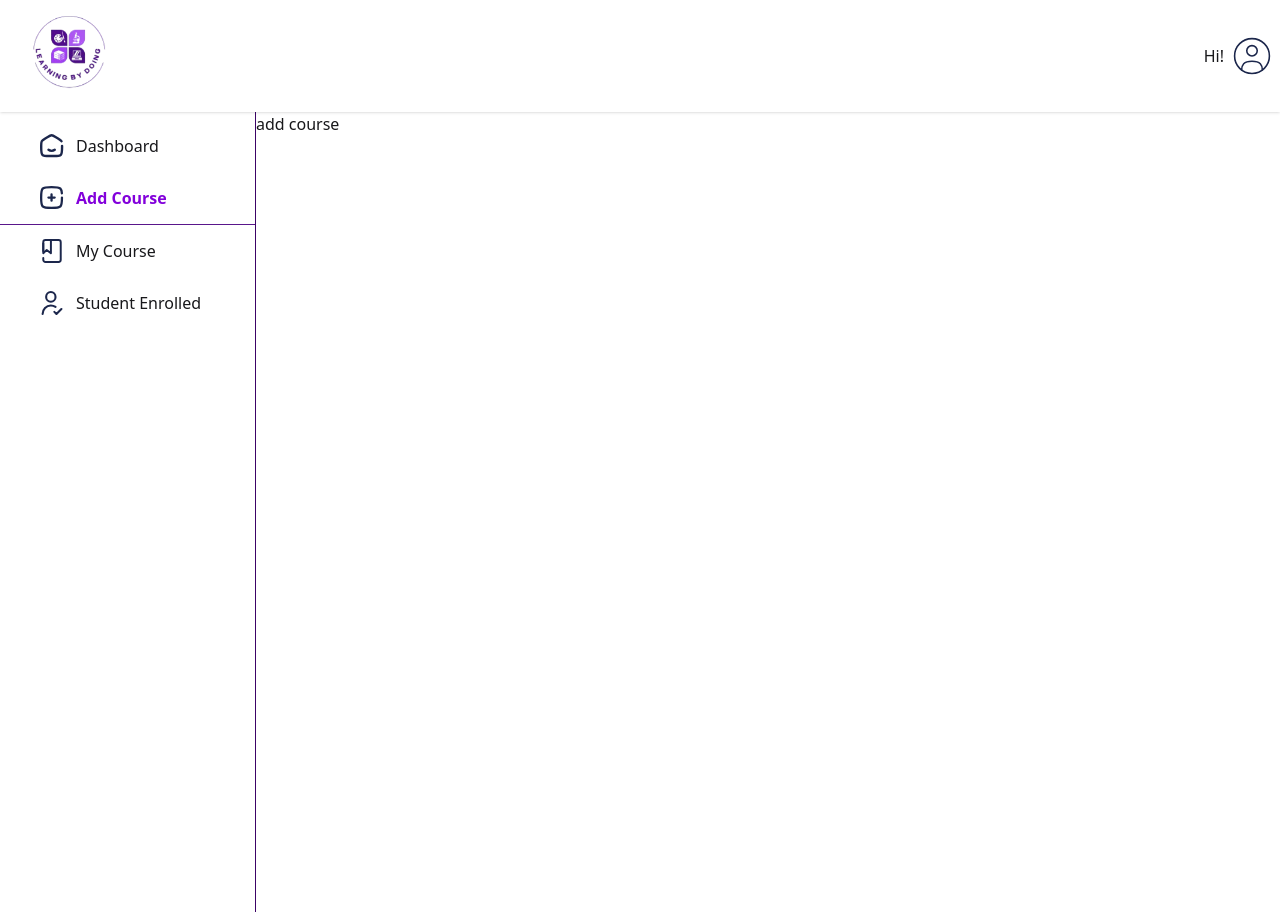
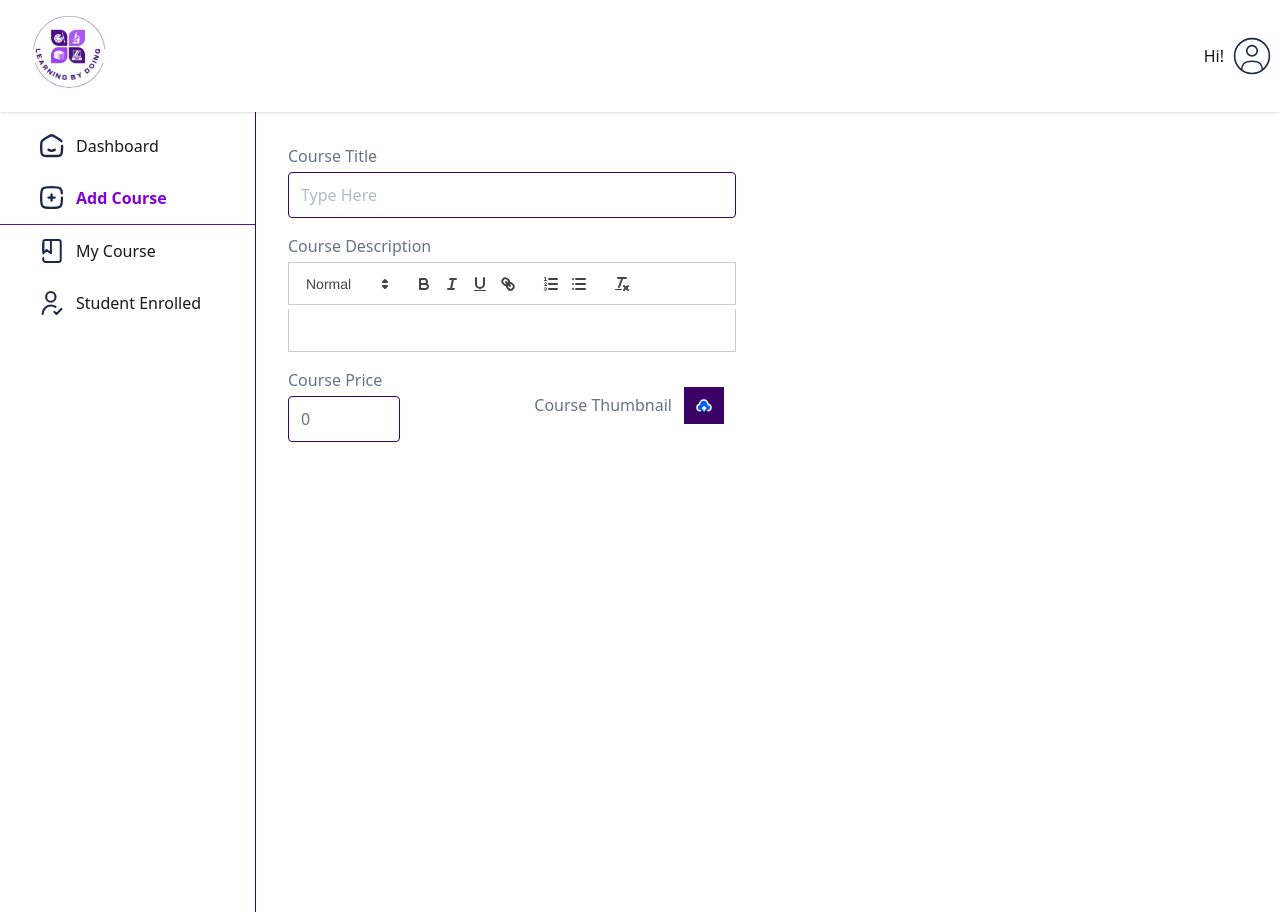
Before and after one commit to almamun528/LMS, a React (Vite) app in the folder SkillSprint-Client/: page /educator/add-course in a window 1280 px wide. Built offline with nearby package versions, Linux system fonts and the light colour scheme; no server answers.

Commit message:
add course form and state

```diff
--- a/SkillSprint-Client/src/App.jsx
+++ b/SkillSprint-Client/src/App.jsx
@@ -19,6 +19,10 @@ import { authObserver } from "./ReduxAPI/Auth/authObserver";
 import RedirectIfAuth from "./component/RedirectIfAuth/RedirectIfAuth";
 import Blog from "./pages/Blog/Blog";
 import BlogDetails from "./component/Blogs/BlogDetails";
+import "quill/dist/quill.snow.css";
+
+
+
 
 const App = () => {
   const dispatch = useDispatch();
@@ -73,3 +77,4 @@ const App = () => {
 };
 
 export default App;
+// 6h 17m
--- a/SkillSprint-Client/src/pages/educator/AddCourse.jsx
+++ b/SkillSprint-Client/src/pages/educator/AddCourse.jsx
@@ -1,11 +1,95 @@
-import React from 'react'
+import React, { useEffect, useRef, useState } from "react";
+import uniqid from "uniquid";
+import Quill from "quill";
+import { assets } from "../../assets/assets";
 
 const AddCourse = () => {
+  const quillRef = useRef(null);
+  const editorRef = useRef(null);
+
+  // states
+  const [courseTitle, setCourseTitle] = useState("");
+  const [coursePrice, setCoursePrice] = useState(0);
+  const [discount, setDiscount] = useState(0);
+  const [image, setImage] = useState(null);
+  const [chapters, setChapters] = useState([]);
+
+  const [showPopup, setPopup] = useState(null);
+  const [currentChapterId, setCurrentChapterId] = useState(null);
+  const [lectureDetails, setLectureDetails] = useState({
+    lectureTitle: "",
+    lectureDuration: "",
+    lectureUrl: "",
+    isPreviewFree: false,
+  });
+  // states ends
+  useEffect(() => {
+    // Initial Quill only once
+    if (!quillRef.current && editorRef.current) {
+      quillRef.current = new Quill(editorRef.current, { theme: "snow" });
+    }
+  }, []);
   return (
-    <div>
-      add course
-    </div>
-  )
-}
+    <section className="h-screen overflow-scroll flex flex-col items-start justify-between md:p-8 md:pb-0 p-4 pt-8 pb-0">
+      <form className="flex flex-col gap-4 max-w-md w-full text-gray-500">
+        <div className="flex flex-col gap-1">
+          <p>Course Title</p>
+          <input
+            type="text"
+            onChange={(e) => setCourseTitle(e.target.value)}
+            placeholder="Type Here"
+            className="outline-none md:py-2.5 py-2 px-3 rounded border border-purple-950"
+            required
+          />
+        </div>
+        {/* Description field */}
+        <div className="flex flex-col gap-1">
+          <p>Course Description</p>
+          <div ref={editorRef}></div>
+        </div>
 
-export default AddCourse
+        {/* Course price and Thumbnail Area */}
+        <div className="flex items-center justify-between flex-wrap">
+          {/* price Column */}
+          <div className="flex flex-col gap-1">
+            <p>Course Price</p>
+            <input
+              type="number"
+              onChange={(e) => setCoursePrice(e.target.value)}
+              value={coursePrice}
+              placeholder="0"
+              className="outline-none md:py-2.5 py-2 w-28 px-3 rounded border border-purple-950"
+              required
+            />
+          </div>
+          {/* Thumbnail Column  */}
+          <div className="flex md:flex-row flex-col items-center gap-3">
+            <p>Course Thumbnail</p>
+            <label htmlFor="thumbnailImage" className="flex items-center gap-3">
+              <img
+                src={assets.file_upload_icon}
+                alt="file-upload"
+                className="p-3 bg-purple-950"
+                required
+              />
+              <input
+                type="file"
+                id="thumbnailImage"
+                onChange={(e) => setImage(e.target.files[0])}
+                accept="image/*"
+                hidden
+              />
+              <img
+                src={image ? URL.createObjectURL(image) : ""}
+                className="max-h-10"
+                alt=""
+              />
+            </label>
+          </div>
+        </div>
+      </form>
+    </section>
+  );
+};
+
+export default AddCourse;
--- a/SkillSprint-Client/src/pages/educator/MenuNav.jsx
+++ b/SkillSprint-Client/src/pages/educator/MenuNav.jsx
@@ -13,7 +13,7 @@ function MenuNav() {
     dispatch(logOutUser()); //call the logout function
   };
   const educatorData = dummyEducatorData;
-console.log(user?.user)
+
   const menuItems = (
     <>
       {user ? (
```
